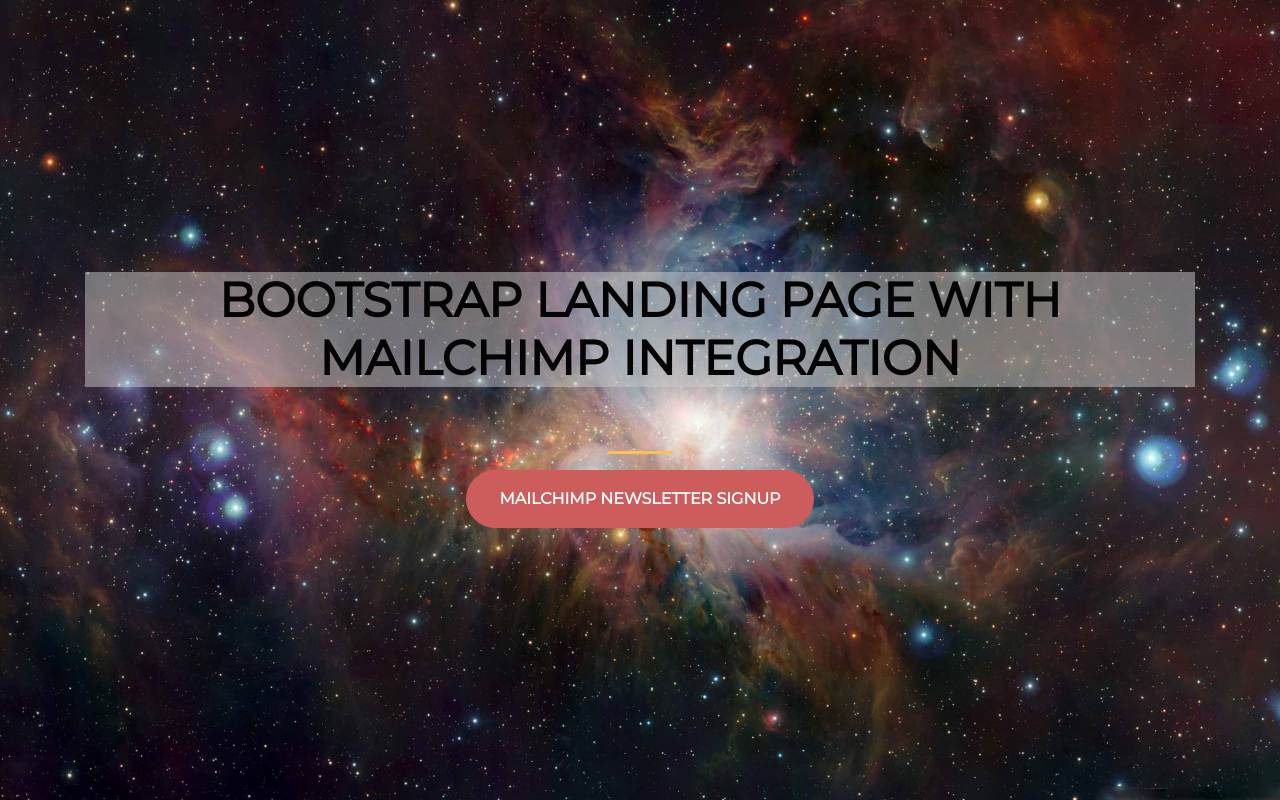
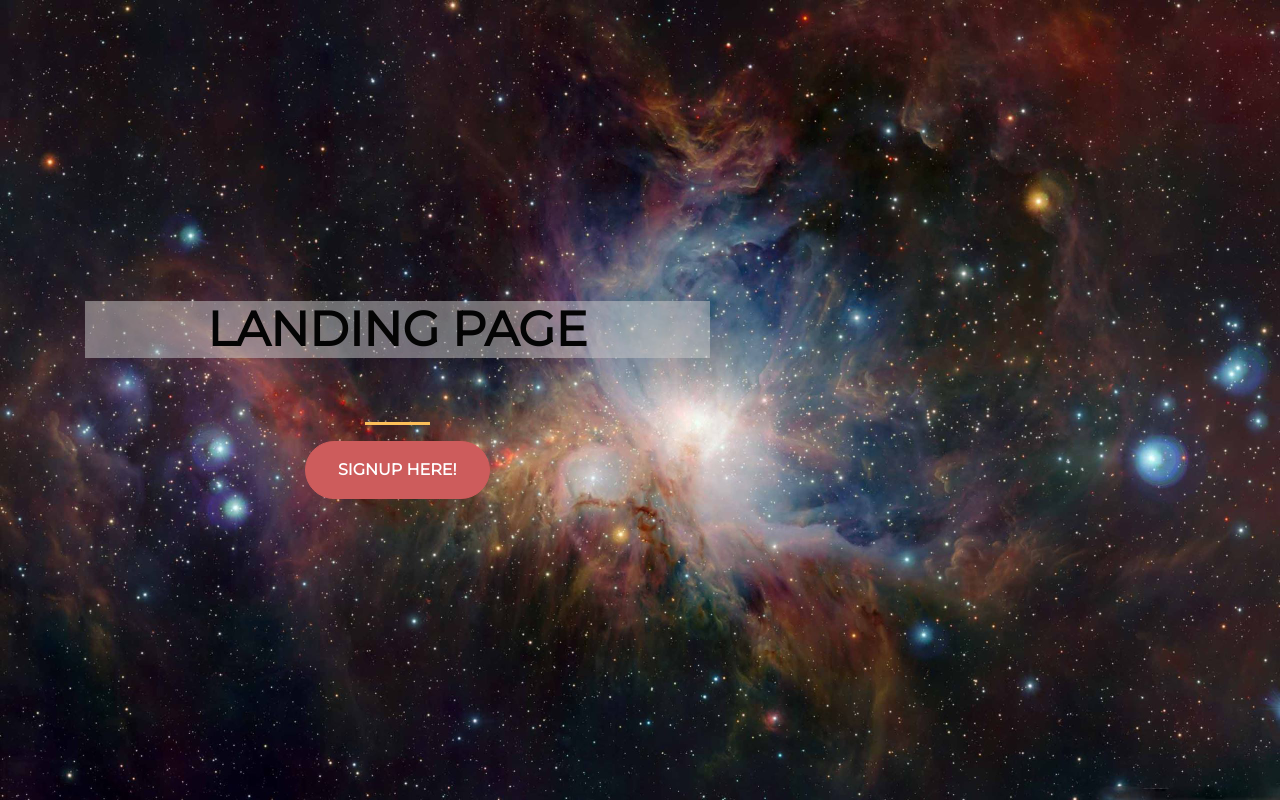
Before and after one commit to AarenCodes/AarenCodes.github.io, a plain HTML site: page index.html in a window 1280 px wide. Drawn offline with nearby package versions, Linux system fonts and the light colour scheme.

Commit message:
Update index.html

```diff
--- a/index.html
+++ b/index.html
@@ -23,7 +23,7 @@
     <div class='row'>
       <header class='text-center col-12'>
         <div>
-        <h1 class='text-uppercase'><strong>Bootstrap Landing Page with MailChimp Integration</strong></h1>
+        <h1 class='text-uppercase'><strong>Landing Page</strong></h1>
         </div>
       </header>
 
@@ -32,7 +32,7 @@
     <section class='text-center col-12'>
       <hr>
       <a href='https://mailchi.mp/82eae796f539/ztm-landing-page'>
-        <button class='btn btn-primary btn-xl'>MailChimp Newsletter Signup</button>
+        <button class='btn btn-primary btn-xl'>Signup Here!</button>
       </a>
     </section>
 
```
